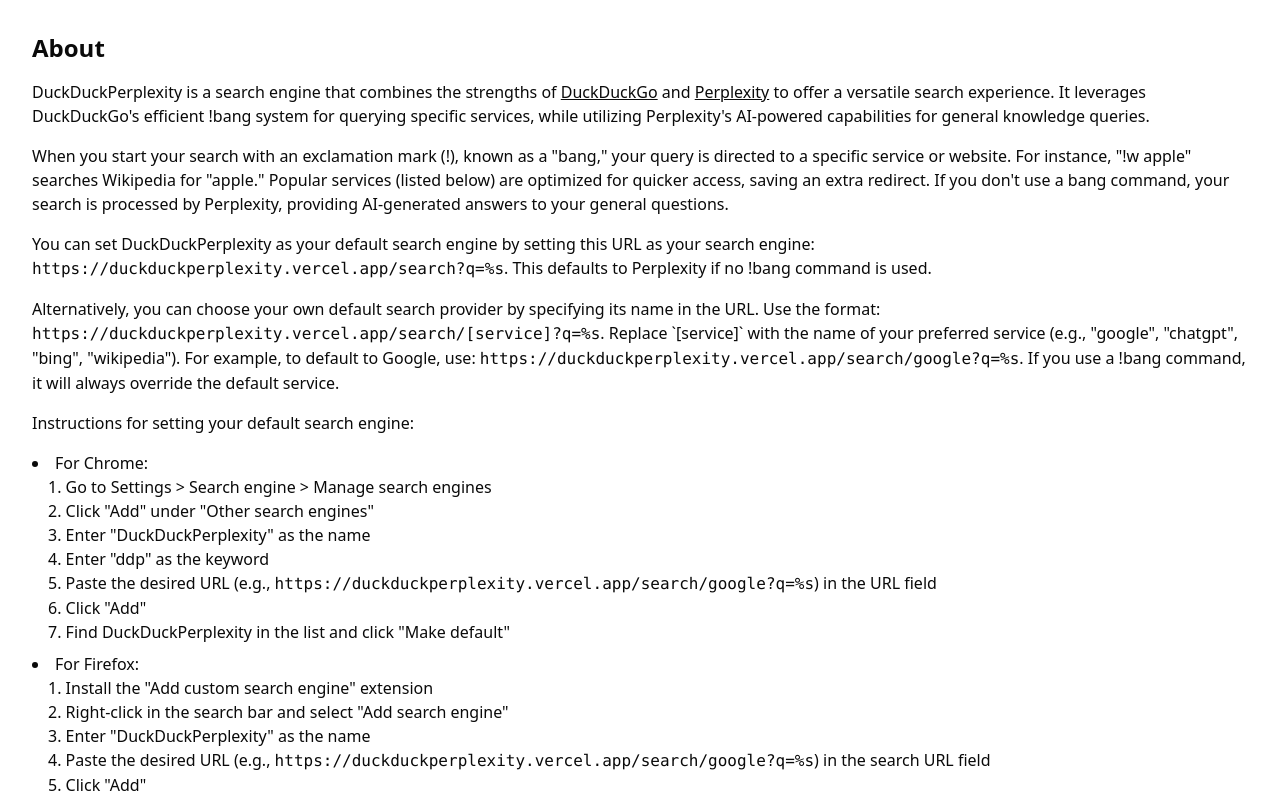
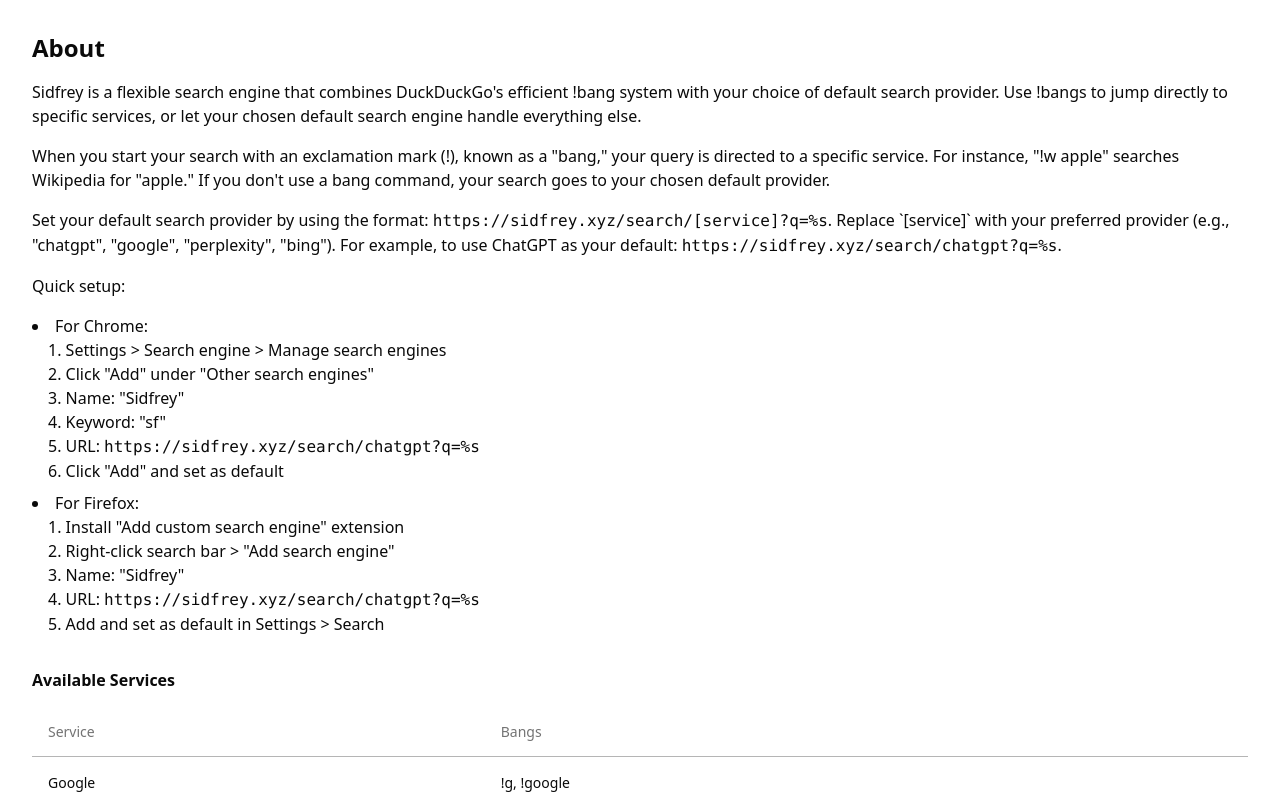
Before and after one commit to jamesondh/sidfreyxyz, a Next.js app: page /about in a window 1280 px wide. Shown: the top 800 px of the page. Built offline with nearby package versions, Linux system fonts and the light colour scheme.

Commit message:
rename to sidfrey; use chatgpt as default; cleanup about page

```diff
--- a/package.json
+++ b/package.json
@@ -1,5 +1,5 @@
 {
-  "name": "duckduckperplexity",
+  "name": "sidfreyxyz",
   "version": "0.1.0",
   "private": true,
   "scripts": {
--- a/src/app/about/page.tsx
+++ b/src/app/about/page.tsx
@@ -15,109 +15,63 @@
       <h1 className="text-2xl font-bold mb-4 text-foreground">About</h1>
       <div className="text-foreground flex flex-col gap-y-4">
         <p>
-          DuckDuckPerplexity is a search engine that combines the strengths of{" "}
-          <a href="https://duckduckgo.com" className="underline">
-            DuckDuckGo
-          </a>{" "}
-          and{" "}
-          <a href="https://www.perplexity.ai" className="underline">
-            Perplexity
-          </a>{" "}
-          to offer a versatile search experience. It leverages DuckDuckGo&apos;s
-          efficient !bang system for querying specific services, while utilizing
-          Perplexity&apos;s AI-powered capabilities for general knowledge
-          queries.
+          Sidfrey is a flexible search engine that combines DuckDuckGo&apos;s
+          efficient !bang system with your choice of default search provider.
+          Use !bangs to jump directly to specific services, or let your chosen
+          default search engine handle everything else.
         </p>
         <p>
           When you start your search with an exclamation mark (!), known as a
-          &quot;bang,&quot; your query is directed to a specific service or
-          website. For instance, &quot;!w apple&quot; searches Wikipedia for
-          &quot;apple.&quot; Popular services (listed below) are optimized for
-          quicker access, saving an extra redirect. If you don&apos;t use a bang
-          command, your search is processed by Perplexity, providing
-          AI-generated answers to your general questions.
+          &quot;bang,&quot; your query is directed to a specific service. For
+          instance, &quot;!w apple&quot; searches Wikipedia for
+          &quot;apple.&quot; If you don&apos;t use a bang command, your search
+          goes to your chosen default provider.
         </p>
         <p>
-          You can set DuckDuckPerplexity as your default search engine by
-          setting this URL as your search engine:{" "}
-          <code>https://duckduckperplexity.vercel.app/search?q=%s</code>. This
-          defaults to Perplexity if no !bang command is used.
+          Set your default search provider by using the format:{" "}
+          <code>https://sidfrey.xyz/search/[service]?q=%s</code>. Replace
+          `[service]` with your preferred provider (e.g., "chatgpt", "google",
+          "perplexity", "bing"). For example, to use ChatGPT as your default:{" "}
+          <code>https://sidfrey.xyz/search/chatgpt?q=%s</code>.
         </p>
-        <p>
-          Alternatively, you can choose your own default search provider by
-          specifying its name in the URL. Use the format:{" "}
-          <code>
-            https://duckduckperplexity.vercel.app/search/[service]?q=%s
-          </code>
-          . Replace `[service]` with the name of your preferred service (e.g.,
-          "google", "chatgpt", "bing", "wikipedia"). For example, to default to
-          Google, use:{" "}
-          <code>https://duckduckperplexity.vercel.app/search/google?q=%s</code>.
-          If you use a !bang command, it will always override the default
-          service.
-        </p>
-        <p>Instructions for setting your default search engine:</p>
+        <p>Quick setup:</p>
         <ul className="list-disc list-inside space-y-2">
           <li>
             For Chrome:
             <ol className="list-decimal list-inside ml-4">
-              <li>
-                Go to Settings &gt; Search engine &gt; Manage search engines
-              </li>
+              <li>Settings &gt; Search engine &gt; Manage search engines</li>
               <li>
                 Click &quot;Add&quot; under &quot;Other search engines&quot;
               </li>
-              <li>Enter &quot;DuckDuckPerplexity&quot; as the name</li>
-              <li>Enter &quot;ddp&quot; as the keyword</li>
+              <li>Name: &quot;Sidfrey&quot;</li>
+              <li>Keyword: &quot;sf&quot;</li>
               <li>
-                Paste the desired URL (e.g.,{" "}
-                <code>
-                  https://duckduckperplexity.vercel.app/search/google?q=%s
-                </code>
-                ) in the URL field
+                URL: <code>https://sidfrey.xyz/search/chatgpt?q=%s</code>
               </li>
-              <li>Click &quot;Add&quot;</li>
-              <li>
-                Find DuckDuckPerplexity in the list and click &quot;Make
-                default&quot;
-              </li>
+              <li>Click &quot;Add&quot; and set as default</li>
             </ol>
           </li>
           <li>
             For Firefox:
             <ol className="list-decimal list-inside ml-4">
+              <li>Install &quot;Add custom search engine&quot; extension</li>
+              <li>Right-click search bar &gt; &quot;Add search engine&quot;</li>
+              <li>Name: &quot;Sidfrey&quot;</li>
               <li>
-                Install the &quot;Add custom search engine&quot; extension
+                URL: <code>https://sidfrey.xyz/search/chatgpt?q=%s</code>
               </li>
-              <li>
-                Right-click in the search bar and select &quot;Add search
-                engine&quot;
-              </li>
-              <li>Enter &quot;DuckDuckPerplexity&quot; as the name</li>
-              <li>
-                Paste the desired URL (e.g.,{" "}
-                <code>
-                  https://duckduckperplexity.vercel.app/search/google?q=%s
-                </code>
-                ) in the search URL field
-              </li>
-              <li>Click &quot;Add&quot;</li>
-              <li>Go to Settings &gt; Search</li>
-              <li>
-                Find DuckDuckPerplexity in the list and click &quot;Set as
-                default search engine&quot;
-              </li>
+              <li>Add and set as default in Settings &gt; Search</li>
             </ol>
           </li>
         </ul>
       </div>
       <h2 className="mt-8 text-1xl font-bold mb-4 text-foreground">
-        Available Services for Default Search (and !bangs)
+        Available Services
       </h2>
       <Table>
         <TableCaption>
-          Use the 'Service' name in the URL (e.g., /search/google?q=...) to set
-          your default. Other !bangs will be redirected to DuckDuckGo.
+          Use these service names in the URL to set your default search
+          provider. !bangs will always override your default choice.
         </TableCaption>
         <TableHeader>
           <TableRow>
--- a/src/app/layout.tsx
+++ b/src/app/layout.tsx
@@ -4,7 +4,7 @@
 import { FaGithub } from "react-icons/fa";
 
 export const metadata: Metadata = {
-  title: "DuckDuckPerplexity",
+  title: "Sidfrey",
   description: "Use DuckDuckGo for !bangs and Perplexity for everything else.",
 };
 
@@ -38,7 +38,7 @@
               .
             </p>
             <Link
-              href="https://github.com/jamesondh/duckduckperplexity"
+              href="https://github.com/jamesondh/sidfreyxyz"
               className="inline-flex items-center"
             >
               <FaGithub className="w-4 h-4" />
--- a/src/app/page.tsx
+++ b/src/app/page.tsx
@@ -1,20 +1,23 @@
 import Search from "@/components/search";
 import { TextAnimate } from "@/components/ui/text-animate";
+import Image from "next/image";
 
 export default function Home() {
   return (
     <>
       <div className="space-y-2 text-center">
         <div className="flex justify-center items-center">
+          <Image src="/sidfrey.png" alt="Sidfrey" width={120} height={120} />
+        </div>
+        <div className="flex justify-center items-center">
           <TextAnimate
-            text="DuckDuckPerplexity"
+            text="Sidfrey"
             type="calmInUp"
             className="text-foreground text-5xl font-medium"
           />
         </div>
         <p className="text-lg text-muted-foreground">
-          Use DuckDuckGo for <code>!bangs</code> and Perplexity for everything
-          else.
+          !Bang to anywhere. Search with your favorite engine.
         </p>
       </div>
       <Search />
--- a/src/app/search/route.ts
+++ b/src/app/search/route.ts
@@ -12,6 +12,6 @@
     return;
   }
 
-  // Redirect to the dynamic route, defaulting to Perplexity
-  redirect(`/search/perplexity?q=${encodeURIComponent(query)}`);
+  // Redirect to the dynamic route, defaulting to ChatGPT
+  redirect(`/search/chatgpt?q=${encodeURIComponent(query)}`);
 }
```
Also changed, not shown: public/sidfrey.png (added).
